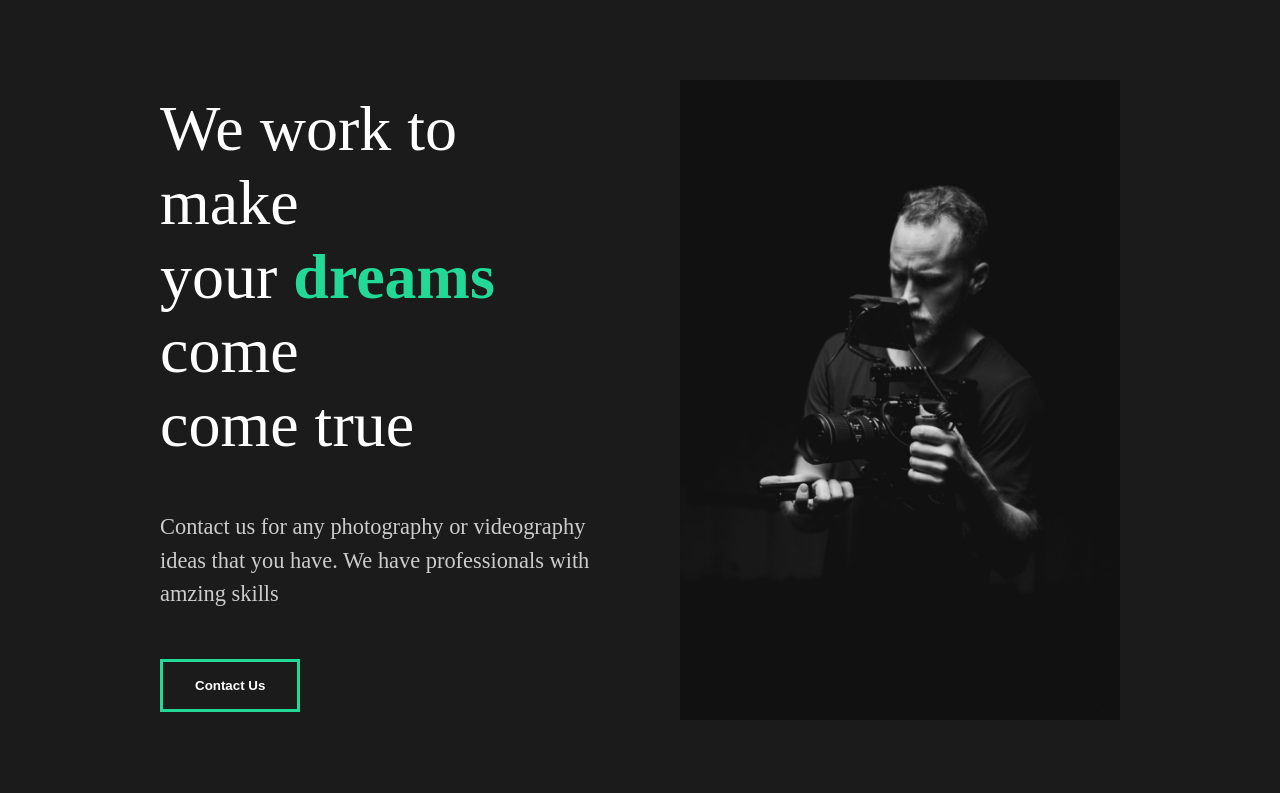
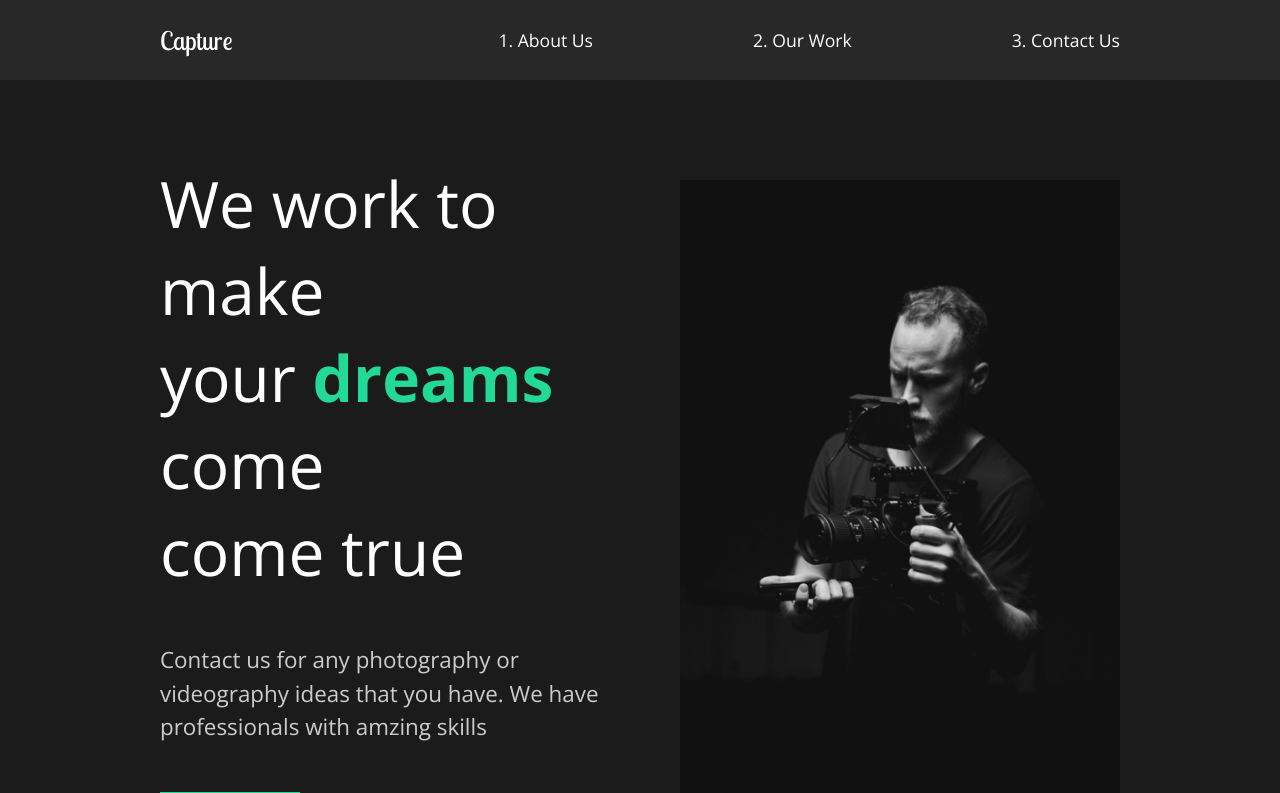
Before and after one commit to rawhite22/capture, a React (Create React App) app: page / in a window 1280 px wide. Shown: the top 793 px of the page. Built offline with nearby package versions, Linux system fonts and the light colour scheme.

Commit message:
8. Creating NavBar

```diff
--- a/public/index.html
+++ b/public/index.html
@@ -8,6 +8,14 @@
     <meta
       name="description"
       content="Web site created using create-react-app"
+    />
+    <link
+      href="https://fonts.googleapis.com/css2?family=Lobster+Two:ital,wght@0,400;0,700;1,400;1,700&display=swap"
+      rel="stylesheet"
+    />
+    <link
+      href="https://fonts.googleapis.com/css2?family=Open+Sans:ital,wght@0,300;0,400;0,600;0,700;0,800;1,300;1,400;1,600;1,700;1,800&display=swap"
+      rel="stylesheet"
     />
     <link rel="apple-touch-icon" href="%PUBLIC_URL%/logo192.png" />
     <!--
--- a/src/App.js
+++ b/src/App.js
@@ -3,11 +3,13 @@ import React from 'react';
 import GlobalStyle from './components/GlobalStyle';
 // pages
 import AboutUs from './pages/AboutUs';
+import Nav from './components/Nav';
 
 function App() {
   return (
     <div className='App'>
       <GlobalStyle />
+      <Nav />
       <AboutUs />
     </div>
   );
--- a/src/components/GlobalStyle.js
+++ b/src/components/GlobalStyle.js
@@ -8,6 +8,7 @@ const GlobalStyle = createGlobalStyle`
 }
 body{
     background: #1b1b1b;
+    font-family: 'Open Sans', sans-serif;
 }
 button{
     font-weight: bold;
--- /dev/null
+++ b/src/components/Nav.js
@@ -0,0 +1,44 @@
+import React from 'react'
+import styled from 'styled-components'
+
+const Nav = () => {
+  return (
+    <StyledNav>
+      <h1><a id="logo" href="#">Capture</a></h1>
+      <ul>
+      <li><a href="#">1. About Us</a></li>
+      <li><a href="#">2. Our Work</a></li>
+      <li><a href="#">3. Contact Us</a></li>
+      </ul>
+    </StyledNav>
+  )
+}
+
+const StyledNav = styled.nav`
+  min-height: 10vh;
+  display: flex;
+  margin: auto;
+  justify-content: space-between;
+  align-items:center;
+  padding: 1rem 10rem;
+  background: #282828;
+  a {
+    color: white;
+    text-decoration: none;
+  }
+  ul {
+    display: flex;
+    list-style: none;
+  }
+  #logo {
+    font-size: 1.6rem;
+    font-family: "Lobster Two",cursive;
+    font-weight:lighter;
+  }
+  li {
+    padding-left: 10rem;
+    position:relative;
+  }
+`;
+
+export default Nav
```
